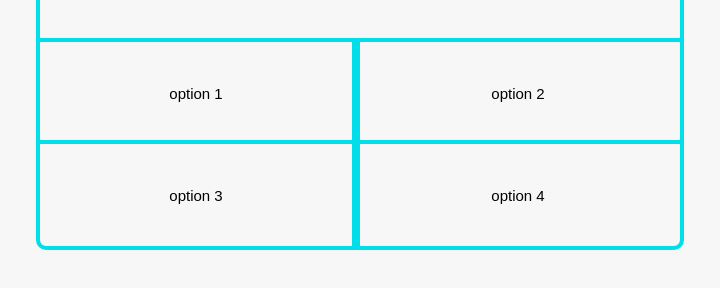
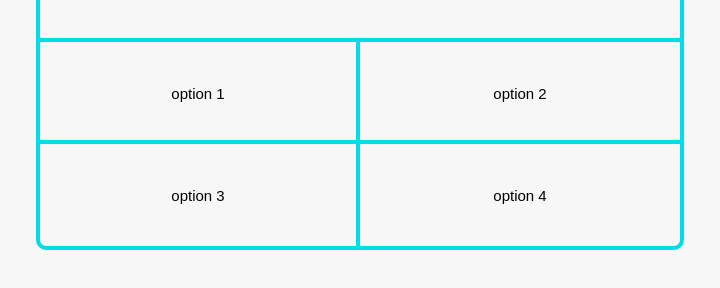
Before and after one commit to Jacob-Guglielmin/ImmuneIT, a website: page question.html in a window 1280 px wide. Shown: the part 430-718 px from the top of the page, 284-1004 px from the left. Drawn offline with Linux system fonts and the light colour scheme; a web font is replaced by a local one.

Commit message:
Updated question css to reflect global changes

```diff
--- a/css/question.css
+++ b/css/question.css
@@ -25,7 +25,7 @@
     display: flex;
     justify-content: center;
     padding: 5px;
-    border-right: 8px solid var(--color-secondary);
+    border-right: 4px solid var(--color-secondary);
     border-top: 4px solid var(--color-secondary);
     grid-row: 3;
     margin-left: -4px;
@@ -36,7 +36,8 @@
 }
 
 .qOptionRight {
-    border-right: none;
+    border-right: 0;
+    margin-left: 0;
     margin-right: -4px;
 }
 
--- a/js/question.js
+++ b/js/question.js
@@ -33,7 +33,7 @@ const makeQuestion = (content) => {
     options[content.correct - 1].classList.add("correct");
     parent.appendChild(qBox);
     for (let i = 0; i < options.length; i++) {
-        options[i].classList.add("qOption");
+        options[i].classList.add("qOption", "hoverEffect");
         options[i].setAttribute("onclick", `clickHandler(${i})`);
         if (i % 2 == 0) {
             options[i].style.gridColumnStart = `1`;
```
